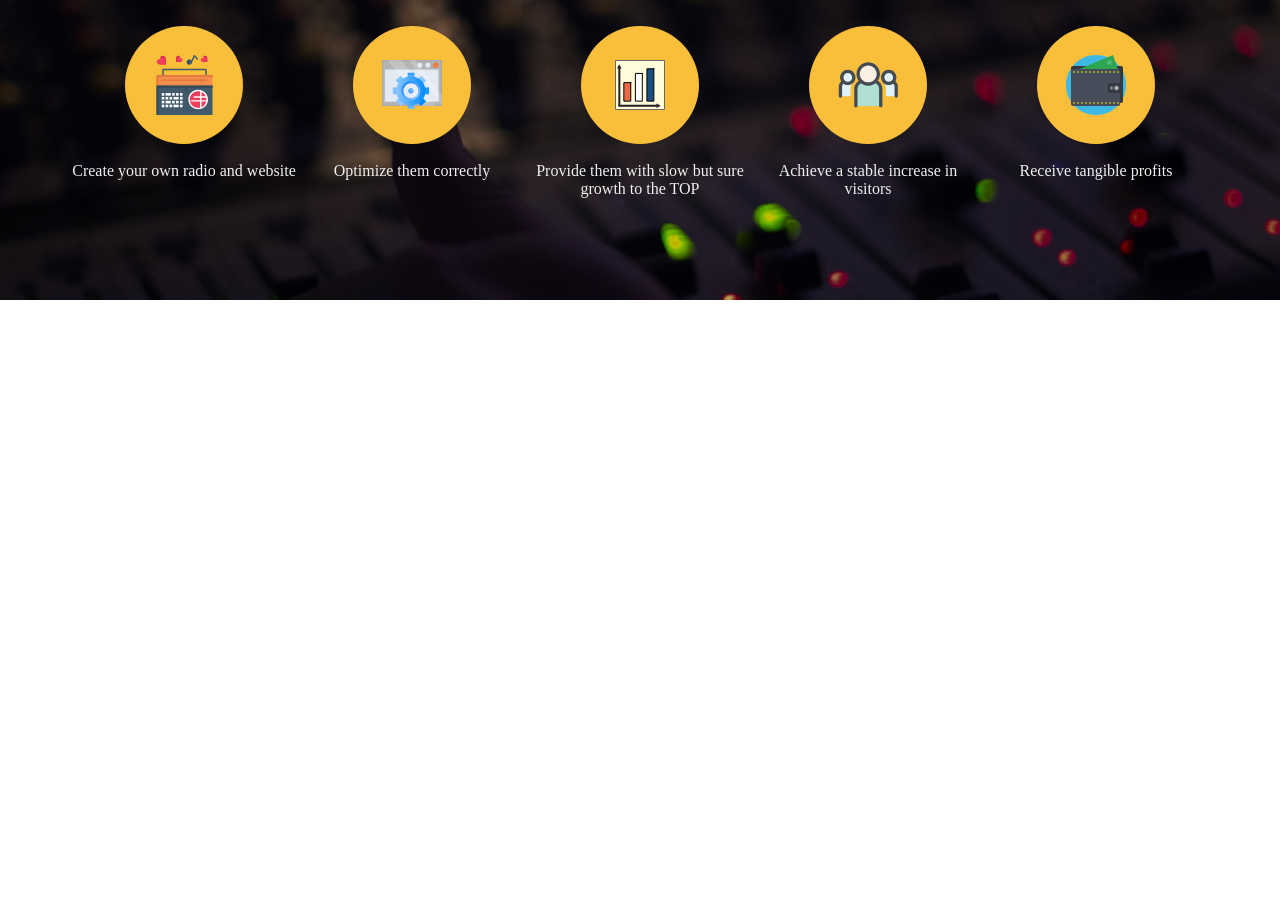
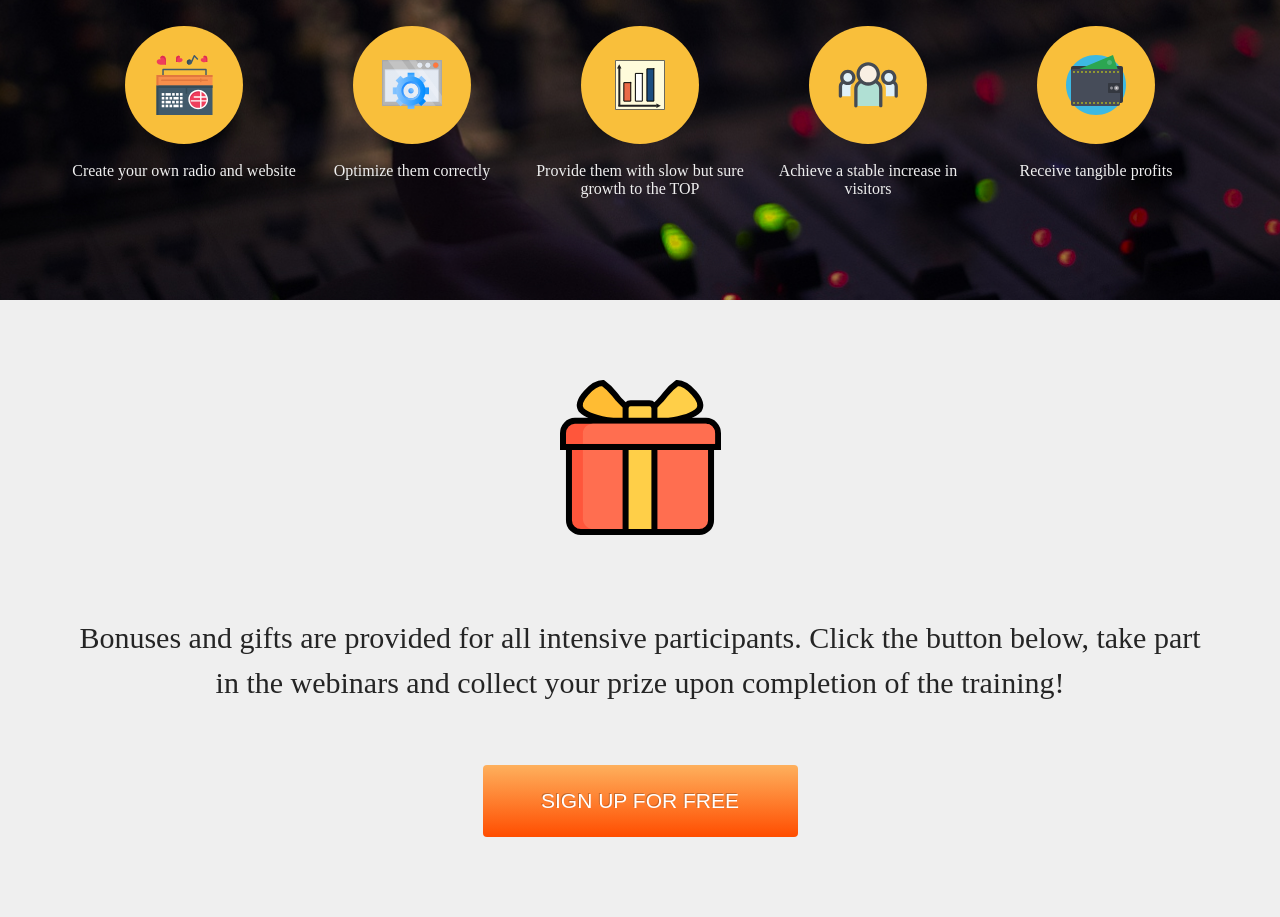
Before and after one commit to SSBondik/Radio, a plain HTML site: page src/index.html in a window 1280 px wide. Shown: the part 2091-3008 px from the top of the page. Before the commit the page ends 2391 px from the top, so only its background shows below. Drawn offline with Linux system fonts and the light colour scheme.

Commit message:
created a prize section

```diff
--- a/src/css/style.css
+++ b/src/css/style.css
@@ -245,3 +245,26 @@
 	font-size: 16px;
 	font-weight: 300;
 }
+
+.prize {
+	background-color: #efefef;
+	padding: 80px 0;
+}
+
+.prize__img {
+	display: block;
+	margin: 0 auto;
+}
+
+.prize__text {
+	margin-top: 80px;
+	color: #252525;
+	text-align: center;
+	font-size: 30px;
+	font-weight: 500;
+	line-height: 150%;
+}
+
+.prize .btn {
+	margin-top: 60px;
+}
--- a/src/index.html
+++ b/src/index.html
@@ -160,6 +160,18 @@
 				</div>
 			</div>
 		</section>
+
+		<section class="prize">
+			<div class="container">
+				<img src="icons/present.svg" alt="present" class="prize__img" />
+				<div class="prize__text">
+					Bonuses and gifts are provided for all intensive participants. Click
+					the button below, take part in the webinars and collect your prize
+					upon completion of the training!
+				</div>
+				<button class="btn">Sign up for free</button>
+			</div>
+		</section>
 </body>
 
 </html>
```
